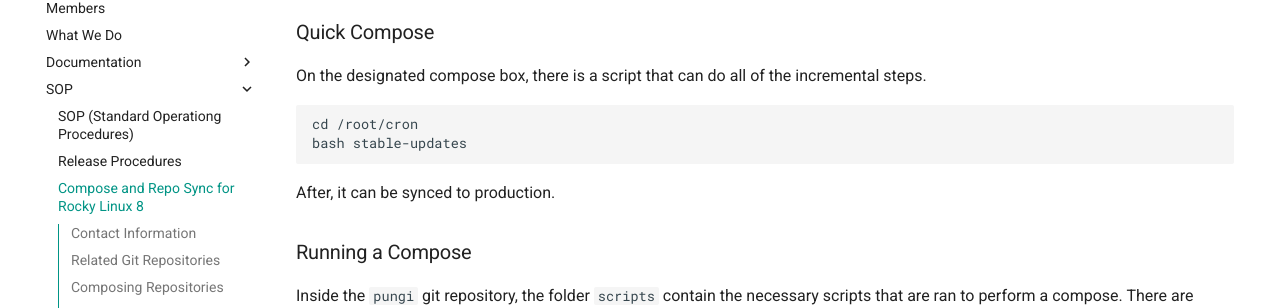
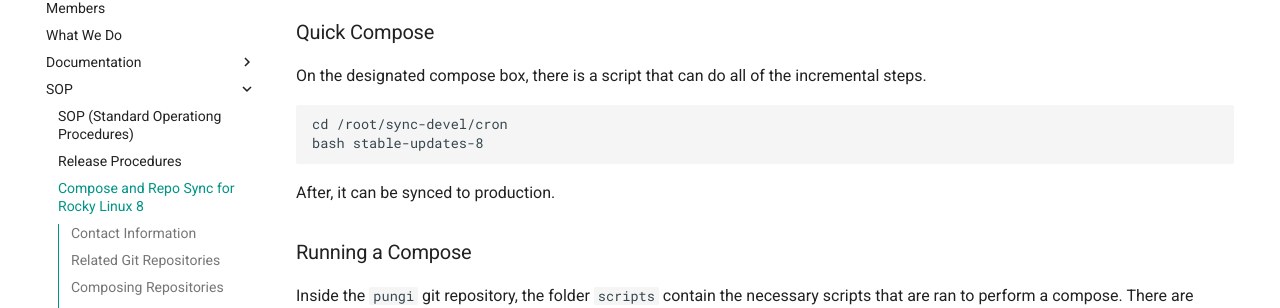
Before and after one commit to rocky-linux/sig-core-wiki, an MkDocs documentation site: the page built from docs/sop/sop_compose_8.md, in a window 1280 px wide and 900 px high, scrolled down 1462 px. Shown: the part 145-453 px from the top of the window. Built offline with MkDocs 1.6.1 and Material for MkDocs 9.7.7, drawn with Linux system fonts in a browser that asks for light colours.

Commit message:
change script to cron dir

````diff
--- a/docs/sop/sop_compose_8.md
+++ b/docs/sop/sop_compose_8.md
@@ -51,8 +51,8 @@
 On the designated compose box, there is a script that can do all of the incremental steps.
 
 ```
-cd /root/cron
-bash stable-updates
+cd /root/sync-devel/cron
+bash stable-updates-8
 ```
 
 After, it can be synced to production.
````
